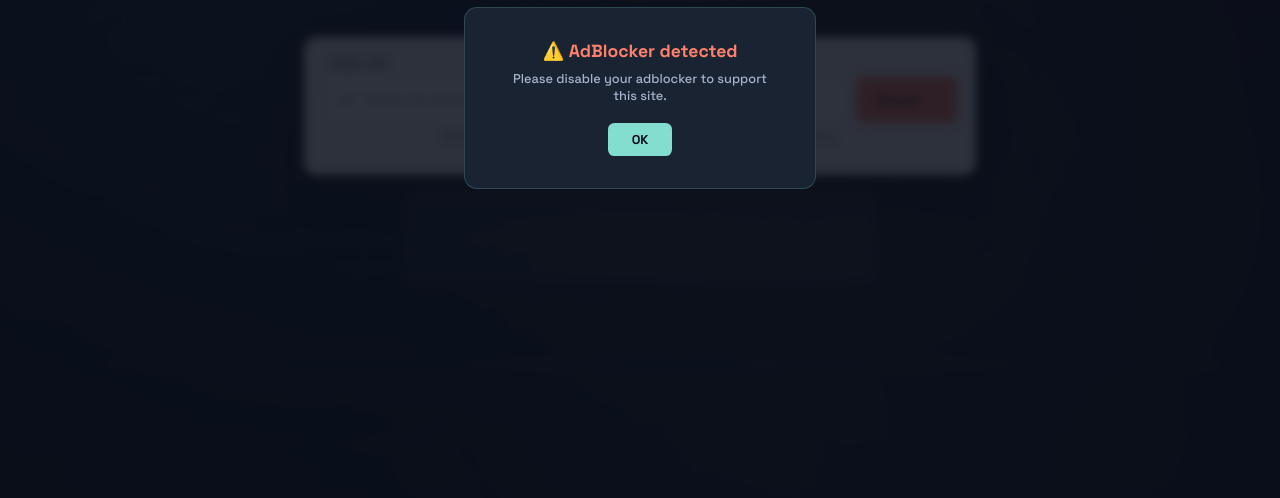
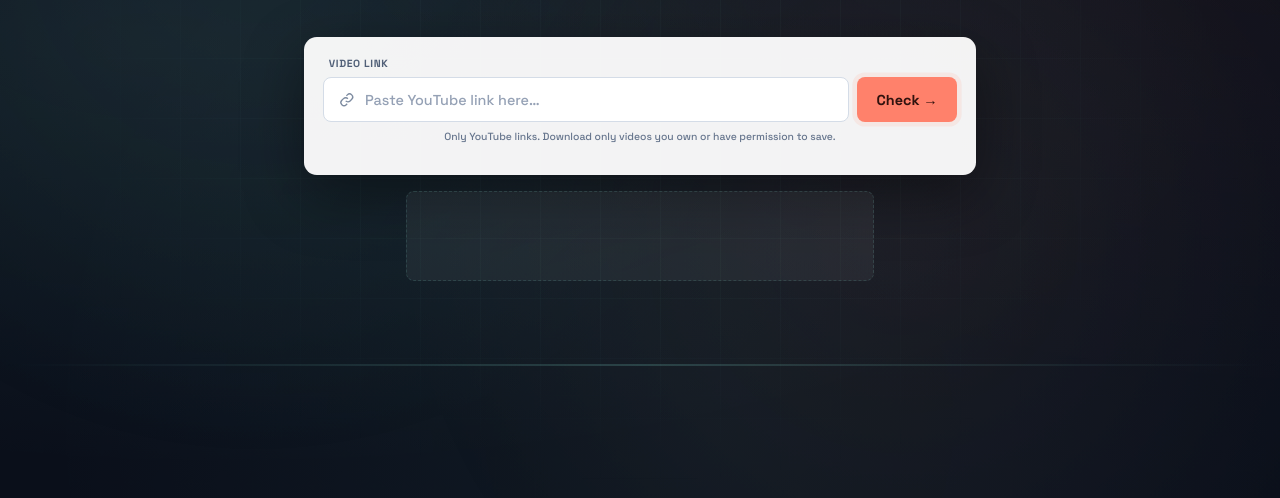
Before and after one commit to evvv-amine/clipnet, a website: page index.html in a window 1280 px wide. Shown: the part 302-800 px from the top of the page. Drawn offline with Linux system fonts and the light colour scheme.

Commit message:
Add files via upload

```diff
--- a/index.html
+++ b/index.html
@@ -47,13 +47,7 @@
       .brand-dot{width:.7rem;height:.7rem;border:1.5px solid #83ded0;border-radius:.25rem;display:flex;align-items:center;justify-content:center}
       .brand-dot span{color:#83ded0;font-size:.4rem}
       .developer{position:fixed;top:1.5rem;left:50%;transform:translateX(-50%);z-index:10;color:#83ded0;font-size:.85rem;font-weight:600;letter-spacing:.1em;text-transform:uppercase;text-shadow:0 0 20px rgba(131,222,208,.4)}
-      .adblock-alert{position:fixed;inset:0;z-index:200;background:rgba(10,15,26,.85);backdrop-filter:blur(5px);display:flex;align-items:center;justify-content:center}
-      .adblock-box{background:#1a2332;border:1px solid rgba(131,222,208,.2);border-radius:.8rem;padding:2rem 2.5rem;text-align:center;max-width:22rem}
-      .adblock-box p{color:#ff816b;font-size:1.1rem;font-weight:700;margin-bottom:.5rem}
-      .adblock-box span{color:#a6b3ca;font-size:.8rem;display:block;margin-bottom:1.2rem}
-      .adblock-box button{border:0;border-radius:.4rem;padding:.5rem 1.5rem;background:#83ded0;color:#0a0f1a;font-weight:700;font-size:.8rem;cursor:pointer;font-family:inherit}
       .ad-slot{margin:1rem auto;max-width:468px;min-height:90px;background:rgba(255,255,255,.05);border:1px dashed rgba(131,222,208,.15);border-radius:.5rem;display:flex;align-items:center;justify-content:center;color:#61718b;font-size:.7rem}
-      .ad-slot-responsive{width:100%}
       .footer{position:fixed;bottom:1rem;left:0;right:0;text-align:center;color:#61718b;font-size:.65rem}
       .loader-overlay{display:none;position:fixed;inset:0;z-index:100;background:rgba(10,15,26,.92);backdrop-filter:blur(8px);flex-direction:column;align-items:center;justify-content:center;gap:1.5rem}
       .loader-overlay.active{display:flex}
@@ -104,14 +98,6 @@
     <script async src="https://pagead2.googlesyndication.com/pagead/js/adsbygoogle.js?client=ca-pub-XXXXXXXXXX" crossorigin="anonymous"></script>
 
     <div class="developer">developer : evvv_amine</div>
-
-    <div id="adblock-alert" class="adblock-alert" hidden>
-      <div class="adblock-box">
-        <p>⚠️ AdBlocker detected</p>
-        <span>Please disable your adblocker to support this site.</span>
-        <button onclick="document.getElementById('adblock-alert').hidden=true">OK</button>
-      </div>
-    </div>
 
     <script>
       const urlInput = document.getElementById("url");
@@ -180,20 +166,6 @@
       });
 
       urlInput.addEventListener("keydown", (e) => { if (e.key === "Enter") checkBtn.click(); });
-
-      setTimeout(() => {
-        const testAd = document.createElement("div");
-        testAd.innerHTML = "&nbsp;";
-        testAd.className = "adsbox";
-        testAd.style.cssText = "position:absolute;top:-999px;left:-999px;width:1px;height:1px;";
-        document.body.appendChild(testAd);
-        setTimeout(() => {
-          if (testAd.offsetHeight === 0 || testAd.clientHeight === 0 || getComputedStyle(testAd).display === "none") {
-            document.getElementById("adblock-alert").hidden = false;
-          }
-          testAd.remove();
-        }, 100);
-      }, 1500);
     </script>
   </body>
 </html>
```
